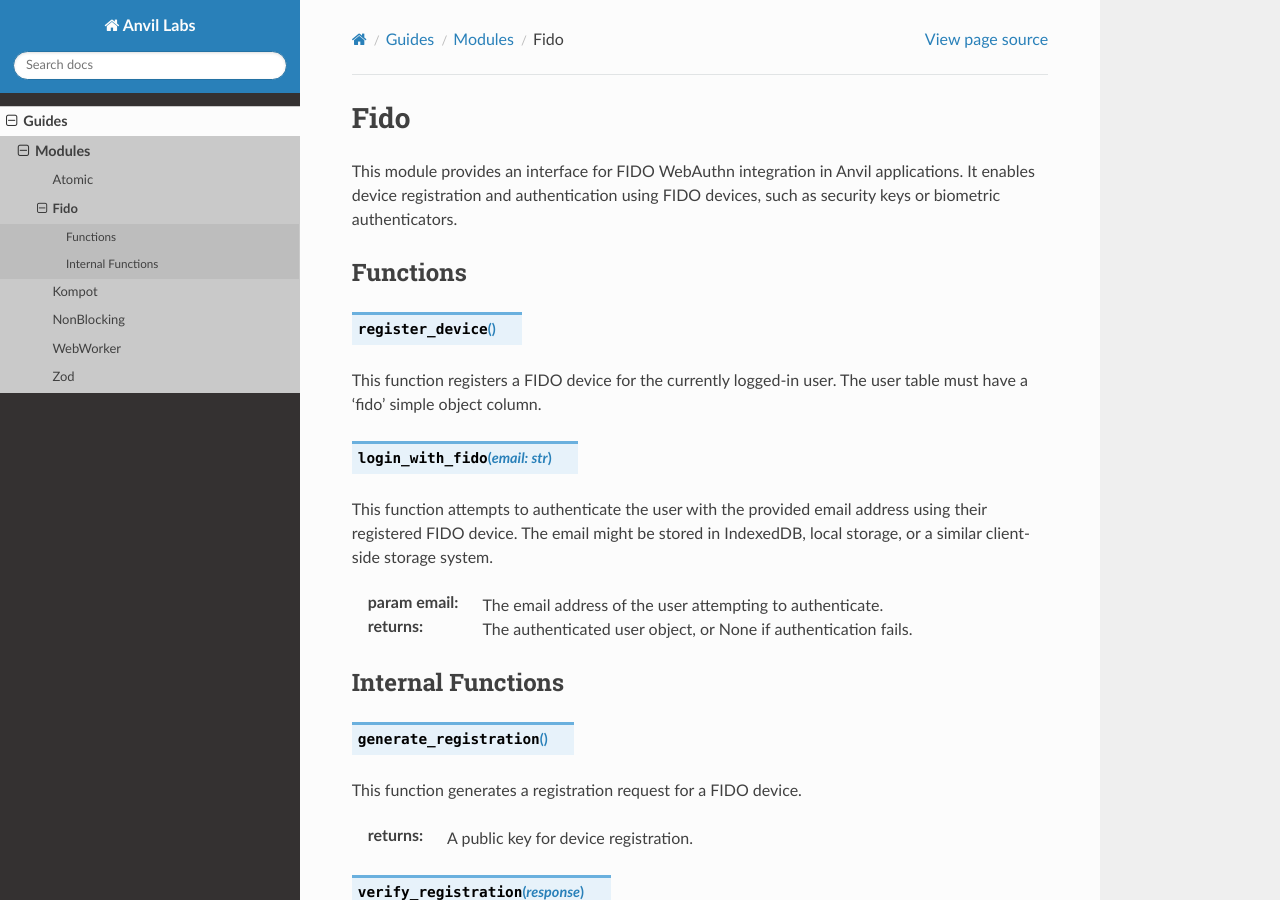
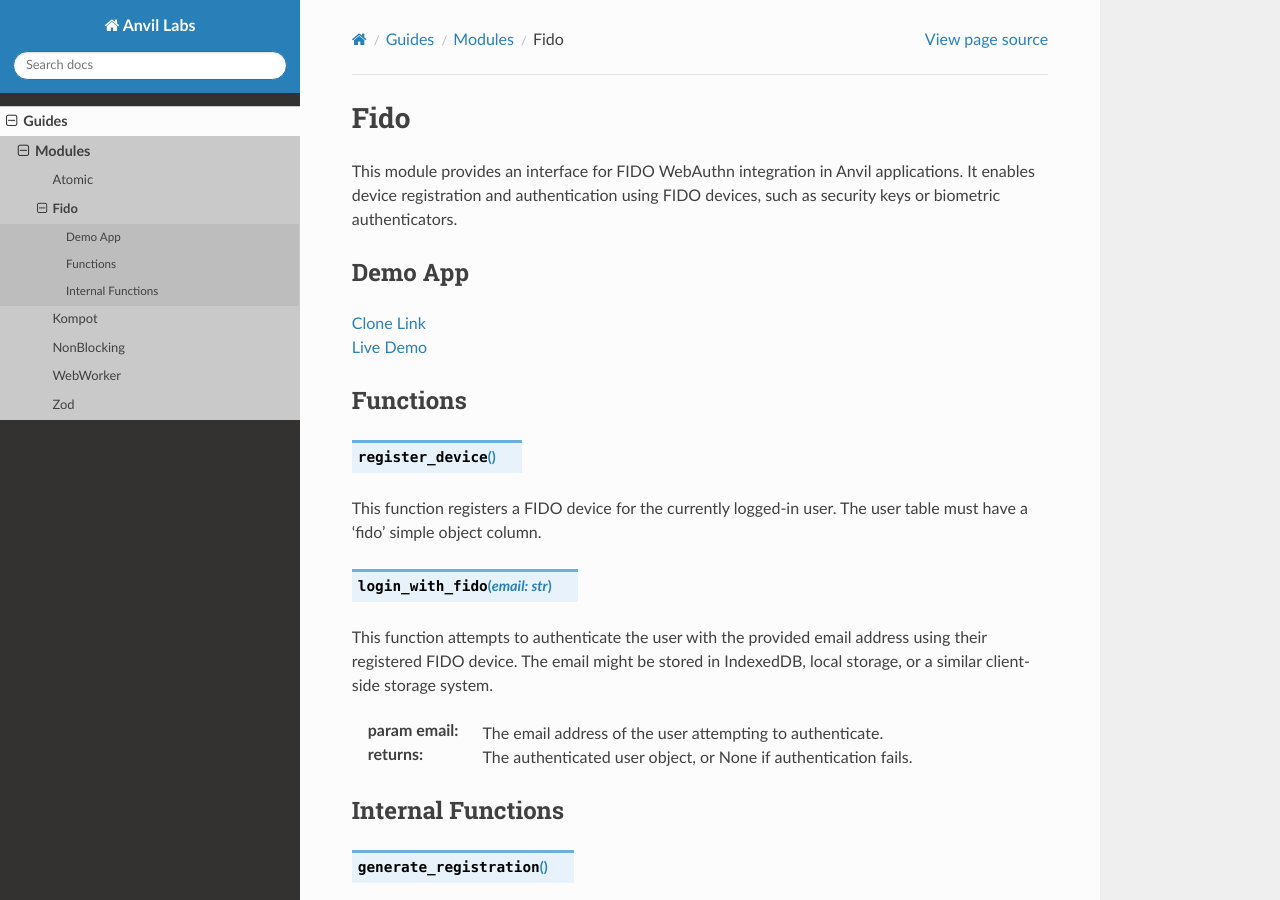
Before and after one commit to anvilistas/anvil-labs, a Sphinx documentation site: the page built from docs/guides/modules/fido.rst, in a window 1280 px wide and 900 px high. Built offline with Sphinx 7.4.7 and the Read the Docs theme 2.0.0, drawn with Linux system fonts in a browser that asks for light colours.

Commit message:
fido: add clone link

```diff
--- a/docs/guides/modules/fido.rst
+++ b/docs/guides/modules/fido.rst
@@ -4,6 +4,12 @@
 This module provides an interface for FIDO WebAuthn integration in Anvil applications.
 It enables device registration and authentication using FIDO devices, such as security keys or biometric authenticators.
 
+
+Demo App
+--------
+
+| `Clone Link <https://anvil.works/build#clone:KGKU6EOKG42TRABV=SY6TYYLCYD4VDECDMMWX54G4>`_
+| `Live Demo <https://fido-example.anvil.app>`_
 
 
 Functions
```
